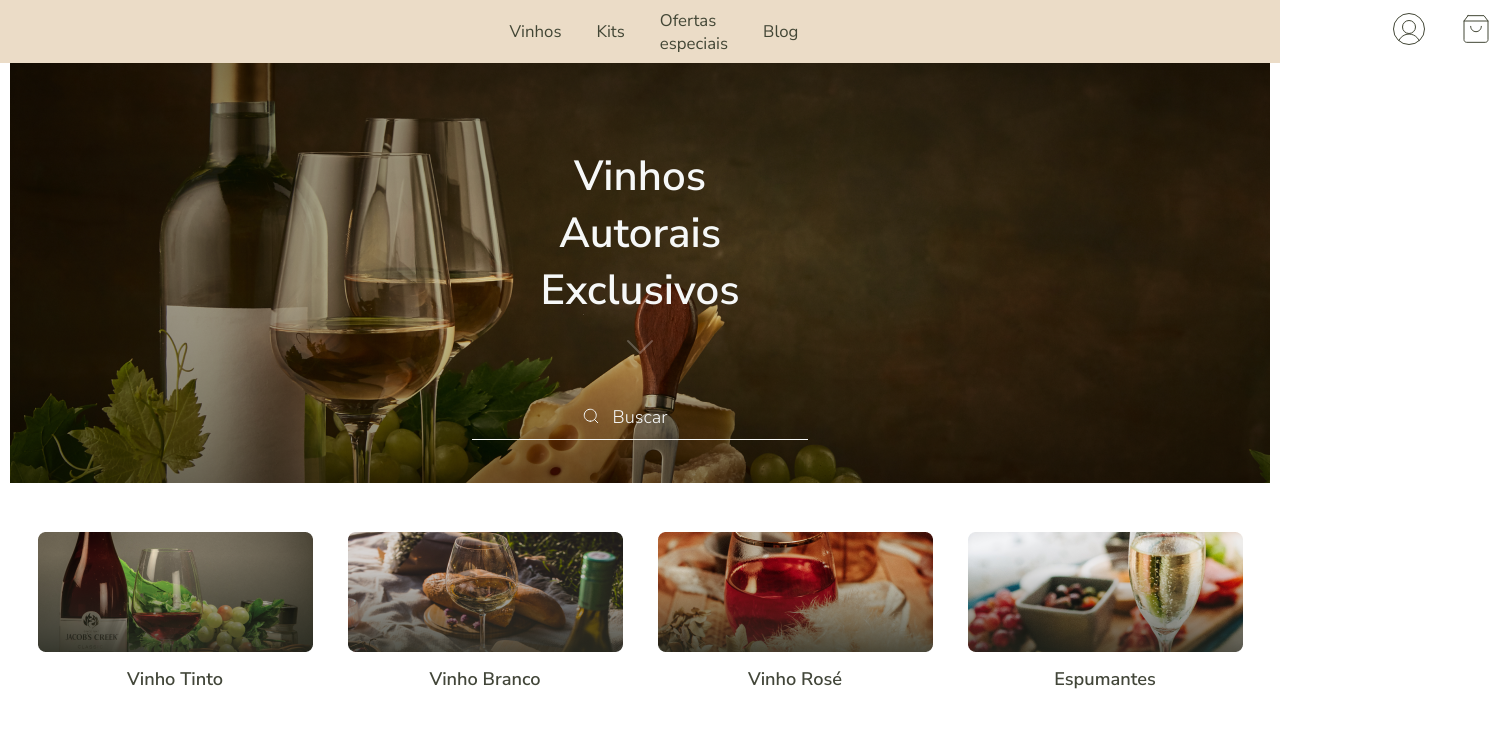
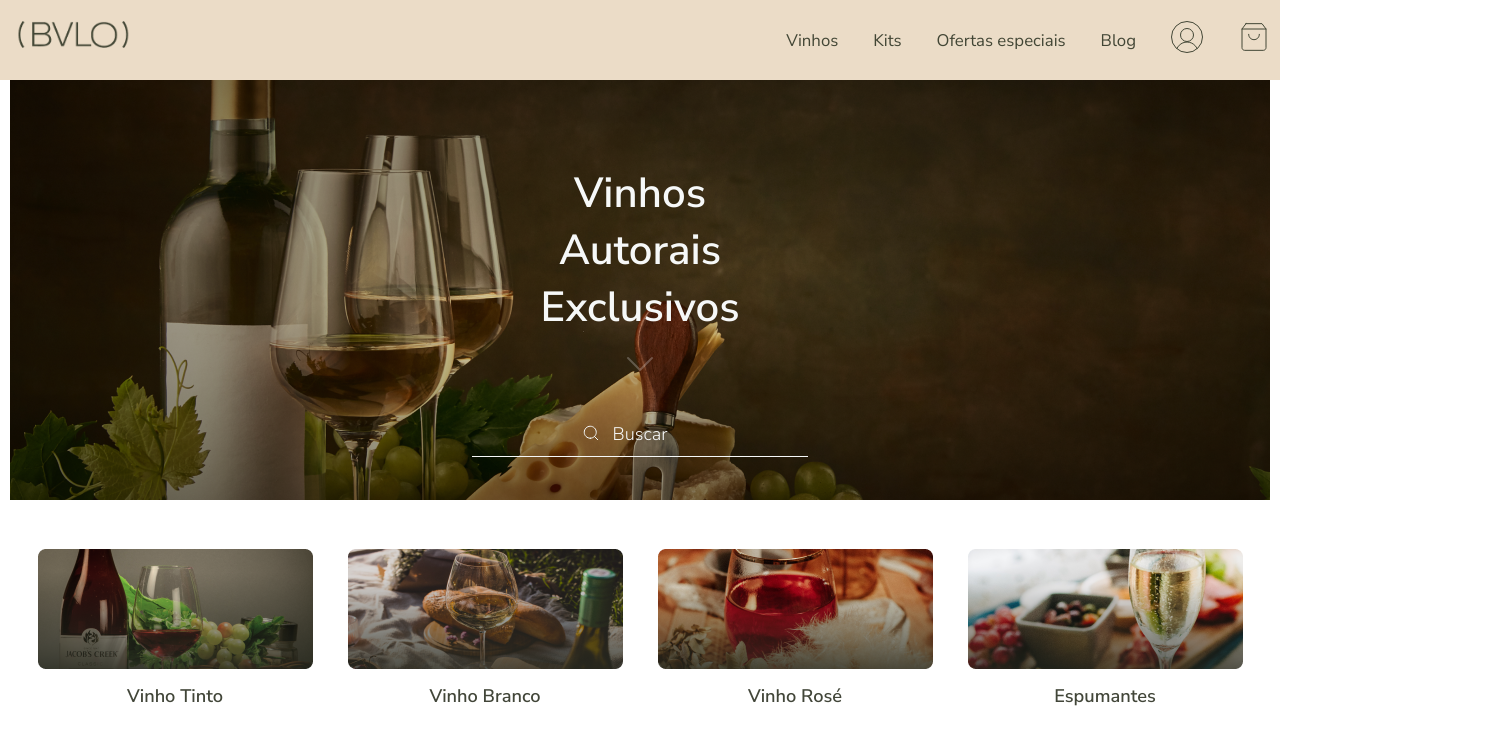
Before and after one commit to paolasgomes/bevilo, a plain HTML site: page index.html in a window 1280 px wide. Shown: the top 734 px of the page, 1492 px wide, since content can reach past the window. Drawn offline with Linux system fonts and the light colour scheme.

Commit message:
header responsiveness

```diff
--- a/index.html
+++ b/index.html
@@ -24,8 +24,8 @@
   </head>
   <body>
     <header>
-      <div class="logo"><img src="assets/header/logo.png" alt="" /></div>
       <nav>
+        <div class="logo"><img src="assets/header/logo.png" alt="" /></div>
         <ul type="none" class="navegation">
           <li>Vinhos</li>
           <li>Kits</li>
--- a/style/header.css
+++ b/style/header.css
@@ -1,26 +1,30 @@
 header {
+  background-color: var(--light-yellow-color);
+  padding: 1.5rem 0%;
+
   display: flex;
-    background-color: var(--light-yellow-color);
-    height: 4.5rem;
   justify-content: center;
-    align-items: center;
-    gap: 26rem;
-}
-
-header div.logo img {
-    margin: 1.2rem 0 1.4rem 5rem;
 }
 
 header nav {
-    width: 90rem;
-    margin-left: 10rem;
+  width: min(90rem, 100%);
+  display: flex;
+  justify-content: space-between;
+
+  margin: 0 auto;
+}
+
+header nav .logo img {
+  width: min(9rem);
+  object-fit: cover;
 }
 
 header nav ul.navegation {
+  width: 100%;
   display: flex;
   align-items: center;
+  justify-content: flex-end;
   gap: 2.5rem;
-
 }
 
 header nav ul.navegation li {
@@ -28,6 +32,9 @@ header nav ul.navegation li {
   color: var(--default-gray-color);
 }
 
-header nav ul.navegation li.imageUser {
-    margin-left: 40rem;
+@media (max-width: 768px) {
+  header nav .navegation {
+    display: none;
+    visibility: hidden;
   }
+}
```
Lines whose indentation alone changed are shown as unchanged.
